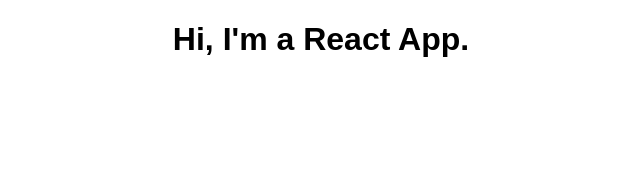
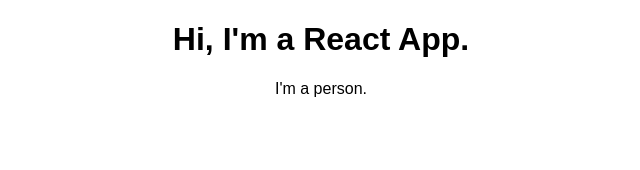
Before and after one commit to Neeraj-SD/react-complete-guide, a React (Create React App) app: page / in a window 1280 px wide. Shown: the top 170 px of the page, without its empty margins (319-959 px from the left). Built offline with nearby package versions, Linux system fonts and the light colour scheme.

Commit message:
creating a functional component

```diff
--- a/src/App.js
+++ b/src/App.js
@@ -1,5 +1,5 @@
 import React, { Component } from 'react';
-import logo from './logo.svg';
+import Person from './Person/Person';
 import './App.css';
 
 class App extends Component {
@@ -7,6 +7,7 @@
     return (
       <div className="App">
         <h1>Hi, I'm a React App.</h1>
+        <Person />
       </div>
     );
   }
--- /dev/null
+++ b/src/Person/Person.js
@@ -0,0 +1,7 @@
+import React from "react"
+
+const person = () => {
+    return <p>I'm a person.</p>
+}
+
+export default person
```
